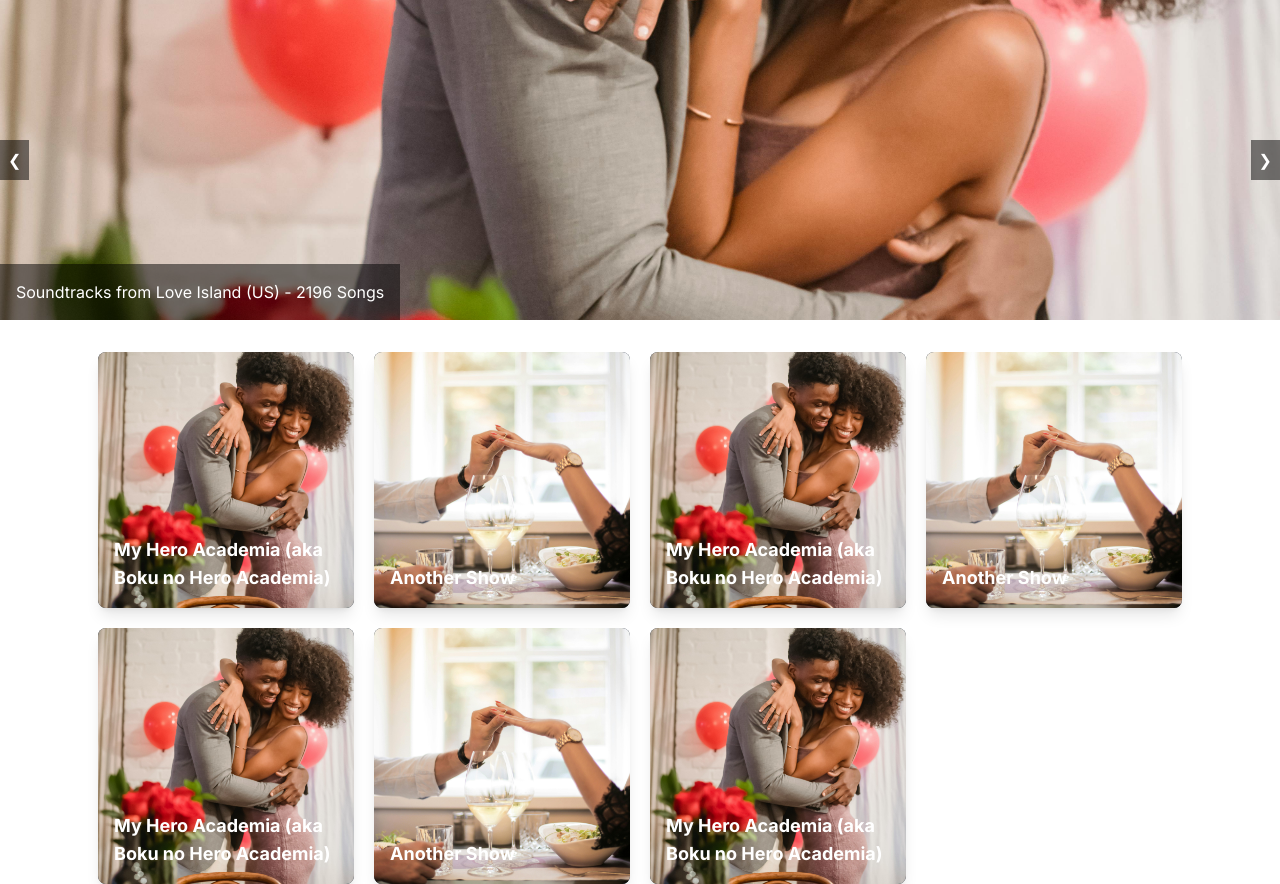
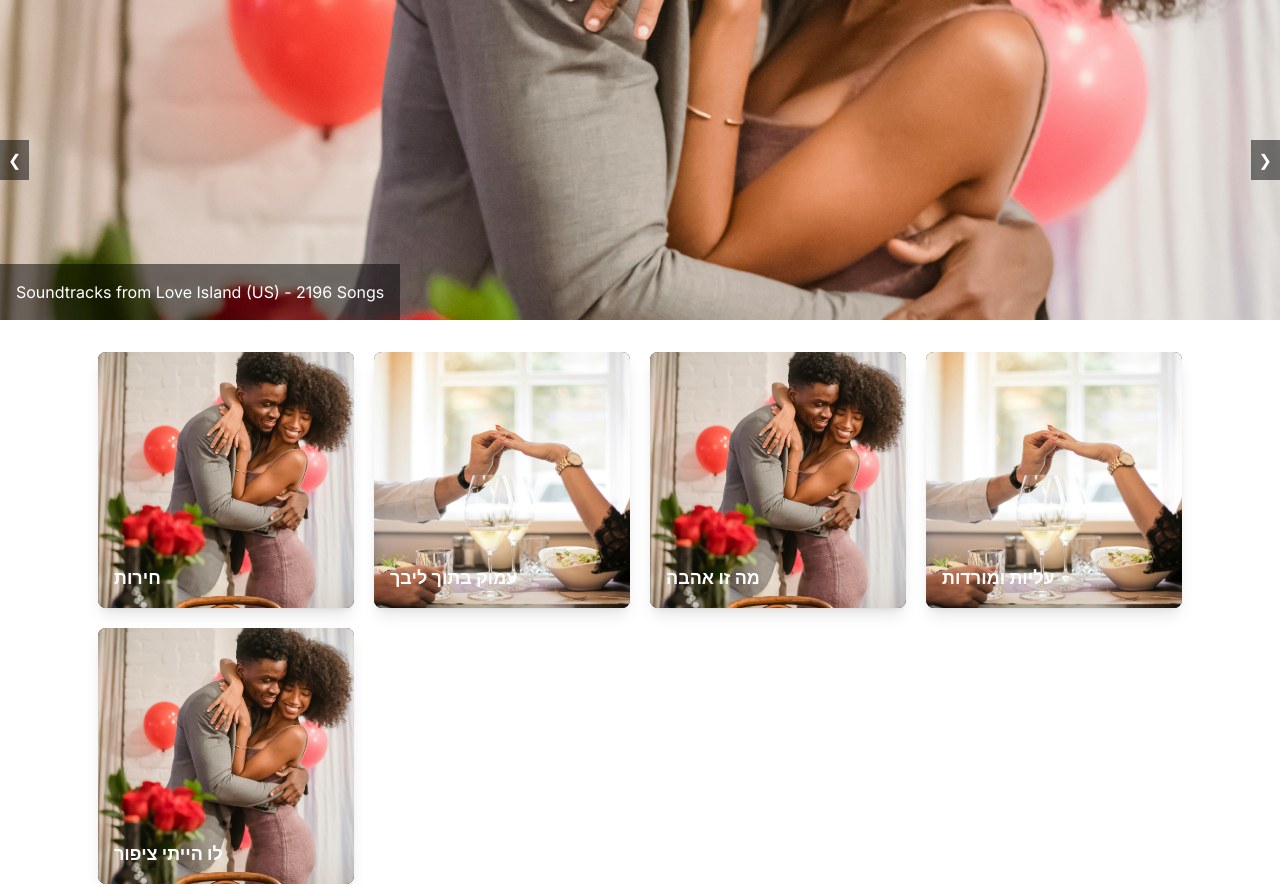
Before and after one commit to leeya018/songs-show, a Next.js app: page / in a window 1280 px wide. Built offline with nearby package versions, Linux system fonts and the light colour scheme.

Commit message:
all data fo orly

```diff
--- a/src/app/song/[id]/page.tsx
+++ b/src/app/song/[id]/page.tsx
@@ -50,6 +50,10 @@ const SongPage: React.FC = () => {
               <h2 className="text-xl font-bold mb-2">Descripiton</h2>
               <p className="whitespace-pre-line">{song.description}</p>
             </div>
+            <div className="mt-10 flex w-full flex-col items-center p-4 rounded-md ">
+              <h2 className="text-xl font-bold mb-2">Credits</h2>
+              <p className="whitespace-pre-line">{song.credits}</p>
+            </div>
           </div>
         </div>
       </div>
--- a/src/util.ts
+++ b/src/util.ts
@@ -27,16 +27,31 @@ export interface SongItem {
   youtubeLink: string;
   lyrics: string[];
   lyricsEn: string[];
+  credits: string[];
 }
 
 export const songList: SongItem[] = [
   {
     id: "1",
     image: "/images/1.jpg", // Replace with the actual path to the image
-    title: "My Hero Academia (aka Boku no Hero Academia)",
+    title: "חירות",
     description:
       "חופש, חרות, במובן העמוק,מגיע אחרי דרך ארוכה. זו זכות ובחירה ועבודה פנימית עמוקה ואינטנסיבית..בפן האישי והלאומי. חשוב להכיר בזכות הזו שניתנה, זה גדול מכל אחד ואחת כאן ובעולם הנשמה שואפת למקום הטבעי שלה. אומי = אימי וגם האומה שלי. אומה- אומה כפשוטו, שלה שלו וגם אם. אומק= אימא אדמה ואם שלך ! כפי שאין ספק מי זו האם, כך אין ספק שזה הבית האדמה שלנו שלך שלך!",
     youtubeLink: "https://www.youtube.com/embed/_yNxbj9ePnQ",
+    credits: [
+      "מילים ולחן - אורלי ויסמן",
+      "הפקה מוזיקלית ועיבוד - הראל חדד",
+      "שירה - אורלי ויסמן",
+      "קולות - רוניה צוויבל",
+      "תופים, כלי הקשה, בוזוקי, בס, גיטרות ותכנותים - הראל חדד",
+      'הוקלט באולפני גלים ע"י הראל חדד ושרון רייז',
+      "מיקס ומסטר - הראל חדד",
+      "גרפיקה ציור - בניהו יערי ויסמן",
+      "גרפיקה - סיוון פסטרנק",
+      "יעוץ - אבי מאור",
+      "תמיכה - אישי היקר",
+      'שפע ויכולת להעביר אותו הלאה - הקב"ה',
+    ],
     lyrics: [
       "ימים רבים באופק מחכה",
       "על לוח לב היא חרותה",
@@ -96,60 +111,284 @@ export const songList: SongItem[] = [
   {
     id: "2",
     image: "/images/2.jpg",
-    title: "Another Show",
+    title: "עמוק בתוך ליבך",
     description: "10 Songs",
-    youtubeLink: "https://www.youtube.com/embed/_yNxbj9ePnQ",
-    lyrics: ["These are the lyrics for the song..."],
-    lyricsEn: ["tsnent ne rners hners hners"],
+    youtubeLink: "https://www.youtube.com/embed/mItJYbn_qFA",
+    credits: [
+      "עמוק בתוך ליבך - קרדיטים",
+      "הפקה מוזיקלית - הראל חדד",
+      "מילים ולחן - אורלי ויסמן",
+      "שירה, קולות - אורלי ויסמן",
+      "תופים - תומר פרי",
+      "גיטרות, בס, קלידים, תכנותים - הראל חדד",
+      "כלי מיתר, עיבוד כלי מיתר - יועד ניר",
+      "הקלטת כלי מיתר באולפן של יועד ניר",
+      "מיקס ומסטרינג - הראל חדד",
+      'הוקלט באולפני גלים ע"י הראל חדד ושרון רייז',
+      "ציור - נתאי אלעזר ויסמן",
+      "גרפיקה - סיוון פסטרנק",
+      "הפצה דגיטאלית - Rad Star Management",
+    ],
+    lyrics: [
+      "אם יכולתי להגיד מילים שמלטפות",
+      "אם היה הכול רגיל הייתי רץ ללא לאות",
+      "את השמש בחיי והשמיים בעניי",
+      "קשה לי בדרכי אני בא אם תבקשי",
+      "",
+      "הפה ניפתח והאלם מחבל",
+      "העלם שחזר יושב ומתאבל",
+      "על ימים שכך היו ושנים שהתכלו",
+      "משדה הקרב חזר הלום על חברו",
+      "",
+      "הלב שלי היה הלב שלי נפצע",
+      "תמיד רוצה לחזור בחזרה",
+      "אלבי נחרק אלבי תוואקף",
+      "דיימן איכון בידי אלרוג'ע ולוועדה",
+      "",
+      "דעי שלעולם הפחד יישאר",
+      "דעי אני הכול הכול אני זוכר",
+      "יודע אהבה זו היא התקווה",
+      "לעולם אנקוש על דלתה",
+      "",
+      "לעולם אנקוש על דלתה",
+      "",
+      "הלב שלי היה הלב שלי ניפצע",
+      "תמיד רוצה לחזור בחזרה",
+      "אלבי נחרק אלבי תוואקף",
+      "דיימן איכון בידי אלרוג'ע ולוועדה",
+      "",
+      "וואנא קאמן בידי אשמע לורתק",
+      "אילי מחבייה ראמיק ג'ואת אלבק",
+      "אנא הון בסתאנה",
+      "אנא הון בסתאנה",
+      "",
+      "גם אני רוצה לשמוע את שפתך",
+      "שטמונה עמוק עמוק בתוך ליבך",
+      "אהההא",
+      "אהההא",
+      "אההה",
+    ],
+    lyricsEn: [
+      "If I could say words that caress",
+      "If everything was normal I would run after you tirelessly",
+      "You are the sun in my life and heaven in my eyes,",
+      "It's hard for me, but I will come if you ask",
+      "",
+      "The mouth opens and the silence is overwhelming",
+      "The lad who returned sits and mourns",
+      "About the days that were and the years that have flown by",
+      "From the battlefield he returned in shock about his friend",
+      "",
+      "My heart once was, my heart was injured",
+      "I always want to go back",
+      "Albi Nekhrak Albi Tawakf",
+      "Dayman ikon bidi alruja walwa'ada",
+      "",
+      "Know that the fear will always remain",
+      "Know, I remember everything, everything,",
+      "I know this love is the hope",
+      "I will forever knock on its door",
+      "",
+      "I will forever knock on its door",
+      "",
+      "My heart once was, my heart was injured",
+      "I always want to go back",
+      "Albi Nekhrak Albi Tawakf",
+      "Dayman ikon bidi alruja walwa'ada",
+      "",
+      "I want to hear from you",
+      "(In Arabic, same as above)",
+      "",
+      "I also want to hear your language",
+      "that is hidden deep deep in your heart",
+      "Ahahaha",
+      "Ahahaha",
+      "Ahhh",
+    ],
   },
 
   {
     id: "3",
     image: "/images/1.jpg", // Replace with the actual path to the image
-    title: "My Hero Academia (aka Boku no Hero Academia)",
+    title: " מה זו אהבה",
     description: "5 Songs",
-    youtubeLink: "https://www.youtube.com/embed/_yNxbj9ePnQ",
-    lyrics: ["These are the lyrics for the song..."],
-    lyricsEn: ["tsnent ne rners hners hners"],
+    youtubeLink: "https://www.youtube.com/embed/rjlyVWJA31I",
+    credits: [
+      "מילים ולחן - אורלי ויסמן",
+      "",
+      "הפקה ועיבוד מוזיקלי - הראל חדד",
+      "שירה - אורלי ויסמן",
+      "קולות - רוניה",
+      "תופים - תומר פרי",
+      "קלידים - איתמר שילה",
+      "גיטרה קלאסית וכלי הקשה - הראל חדד",
+      "גיטרה חשמלית - יוני חדד",
+      "בס - יקיר ששון",
+      "גרפיקה - נתאי אלעזר ושרה דליה ויסמן",
+      "תמיכה - אישי היקר אברהם ויסמן",
+      "תודה לריבונו של עולם שלא מוותר לי ועלי אף פעם.",
+    ],
+    lyrics: [
+      "אוהב אותה שונא, רוצה אותו דוחה",
+      "מגלה לו את ליבה.",
+      "שותק במערה, שואלת מה נישמע",
+      "לא מוכן להוציא מילה",
+      "",
+      "מה זו אהבה? מה זו אהבה",
+      "",
+      "נתן לה את כולו, אמרה לו רק שלו",
+      "ופתאום היא לא רוצה",
+      "הלכו למטפל, אמר להם טפל",
+      "שבו ונוחו על הספה",
+      "למי יש כאן תשובה? למי יש כאן תשובה",
+      "",
+      "הלכו ושוב חזרו רצו ולא רצו",
+      "הם ביחד כך מיזמן",
+      "שחוקים ועצבנים ויש כבר ילדים",
+      "הם כמעט שמתפרקים",
+      "אבאל'ה מה עושים? אבאל'ה מה עושים",
+      "מה זו אהבה? מה זו אהבה",
+      "",
+      "רק רציתי להגיד שביחד נהדר",
+      "רק רציתי לספר שביחד זה אפשר",
+      "רק רציתי להגיד שביחד נהדר",
+      "רק רציתי לספר שביחד זה אפשר",
+      "רק רציתי להגיד שביחד נהדר",
+      "רק רציתי לספר",
+      "שאין כזה דבר",
+      "",
+      "אהבה",
+      "מה זו אהבה",
+    ],
+    lyricsEn: [
+      "Love her, hate her, want her, reject her",
+      "She reveals her heart to him",
+      "He's silent like in the cave, she's asking how are you?",
+      "He's not ready to utter a word",
+      "What is love? what is love?",
+      "He gave her all of himself, she said she is only his",
+      "And suddenly she doesn't want",
+      "They went to a therapist, he said, its trivial",
+      "Sit down and relax on the sofa",
+      "Who has an answer here? Who has an answer here?",
+      "",
+      "They went and came back, they want and don’t wanting",
+      "They are together like this for a long time",
+      "Worn out and nervous they already have children",
+      "They are almost falling apart",
+      "But what do we do? Alas, what do we do?",
+      "What is love? what is love",
+      "",
+      "I just wanted to say that together is great",
+      "I just wanted to say that together it is possible",
+      "I just wanted to say that together is great",
+      "I just wanted to say that together it is possible",
+      "I just wanted to say that together is great",
+      "I just wanted to tell you",
+      "there is no such thing",
+      "",
+      "Love",
+      "what is love?",
+    ],
   },
 
   {
     id: "4",
     image: "/images/2.jpg",
-    title: "Another Show",
+    title: "עליות ומורדות",
     description: "10 Songs",
-    youtubeLink: "https://www.youtube.com/embed/_yNxbj9ePnQ",
-    lyrics: ["These are the lyrics for the song..."],
-    lyricsEn: ["tsnent ne rners hners hners"],
+    youtubeLink: "https://www.youtube.com/embed/En-yPwDxLiU",
+    credits: [
+      "הפקה מוזיקלית - הראל חדד",
+      "ציור עטיפה - נתאי אלעזר ויסמן",
+      "גרפיקה - סיוון פסטרנק",
+      "שירה - אורלי ויסמן",
+      "קולות - הראל חדד, רוניה",
+      "תופים - תומר פרי",
+      "בס - יקיר ששון",
+      "פסנתר - איתמר שילה",
+      "גיטרה חשמלית - יוני חדד",
+      "",
+      "הוקלט באולפני גלים",
+      "הקלטה ומיקס - הראל חדד",
+    ],
+    lyrics: [
+      "הוא כאן לידי, אמר לי את שלי",
+      "בטבעת חן הכתיר אותי",
+      "בלילות כיבה את האור המנורה",
+      "לא ראה שפתיי הרועדות",
+      "לא הבחין עיניים מרצדות.",
+      "שינה עמוקה טרפה הכול",
+      "הלב אסף טיפות",
+      "אלוקים לא מוותר על כלום",
+      "נחל מתפרץ ניפתח לו לכאב",
+      "נישאר איתי כאן לדבר שעות",
+      "למה למה כך צריך להיות",
+      "עליות ומורדות",
+      "והרבה הרבה פשרות",
+      "עליות ומורדות",
+      "עם מבט עמוק נוכל להיות",
+      "",
+      "עברנו שנים רבות קשרנו גורלות",
+      "מלך ומלכה הקמנו ממלכה",
+      "הקירות שמעו לא מעט ראו",
+      "בשקיעות שאגתי לא רוצה",
+      "הכרזתי",
+      "אתה לא רואה אותי",
+      "עליות ומורדות",
+      "והרבה הרבה פשרות",
+      "עליות ומורדות",
+      "עם מבט עמוק נוכל להיות",
+      "עליות ומורדות",
+      "והרבה הרבה פשרות",
+      "עליות ומורדות",
+      "עם מבט נוכל להיות",
+    ],
+    lyricsEn: [
+      "He is here next to me, he told me you are mine",
+      "He crowned me with a jeweled ring",
+      "At night he turned off the light",
+      "He didn't see my trembling lips",
+      "Didn't notice my flickering eyes.",
+      "Deep sleep devoured everything",
+      "The heart collected drops",
+      "God does not give up on anything",
+      "An erupting stream opened for his pain",
+      "We will stay here with me to talk for hours",
+      "Why why should it be so",
+      "Ups and downs",
+      "And many, many compromises",
+      "Ups and downs",
+      "With a look deep inside we can be",
+      "",
+      "We have been through many years and tied our destinies",
+      "A king and queen we have established a kingdom",
+      "The walls heard quite a bit and saw the sunsets",
+      "I roared, I do not want this, I announced",
+      "You don't see me",
+      "Ups and downs",
+      "And many, many compromises",
+      "Ups and downs",
+      "With a look deep inside we can be",
+      "",
+      "Ups and downs",
+      "And many, many compromises",
+      "Ups and downs",
+      "With a look deep inside we can be",
+    ],
   },
 
   {
     id: "5",
     image: "/images/1.jpg", // Replace with the actual path to the image
-    title: "My Hero Academia (aka Boku no Hero Academia)",
+    title: "לו הייתי ציפור",
     description: "5 Songs",
-    youtubeLink: "https://www.youtube.com/embed/_yNxbj9ePnQ",
-    lyrics: ["These are the lyrics for the song..."],
-    lyricsEn: ["tsnent ne rners hners hners"],
-  },
-
-  {
-    id: "6",
-    image: "/images/2.jpg",
-    title: "Another Show",
-    description: "10 Songs",
-    youtubeLink: "https://www.youtube.com/embed/_yNxbj9ePnQ",
-    lyrics: ["These are the lyrics for the song..."],
-    lyricsEn: ["tsnent ne rners hners hners"],
-  },
-
-  {
-    id: "7",
-    image: "/images/1.jpg", // Replace with the actual path to the image
-    title: "My Hero Academia (aka Boku no Hero Academia)",
-    description: "5 Songs",
-    youtubeLink: "https://www.youtube.com/embed/_yNxbj9ePnQ",
-    lyrics: ["These are the lyrics for the song..."],
-    lyricsEn: ["tsnent ne rners hners hners"],
+    youtubeLink: "https://www.youtube.com/embed/sykA_Q2mMns",
+    credits: [
+      "Producer, Mixing Engineer, Mastering Engineer: Harel Hadad",
+      "Lyricist: Orly Weissman",
+    ],
+    lyrics: [],
+    lyricsEn: [],
   },
 ];
```
